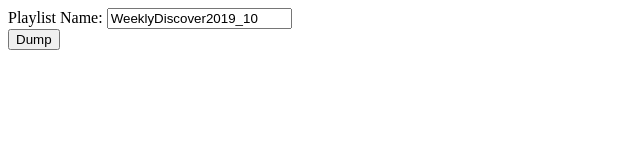
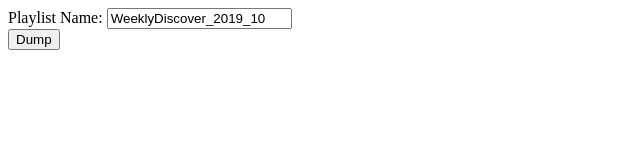
Before and after one commit to jacky9813/spotifyWeeklyDiscoverSaver, a plain HTML site: page index.html in a window 1280 px wide. Shown: the full height of the page, 0-640 px from the left. Drawn offline with Linux system fonts and the light colour scheme.

Commit message:
small change

```diff
--- a/index.html
+++ b/index.html
@@ -9,7 +9,7 @@
         Playlist Name: <input type="text" name="playlistName" id="playlistName" /><br>
         <button onclick="dumpWD()">Dump</button>
         <script>
-            document.getElementById("playlistName").value = "WeeklyDiscover" + (new Date()).format("Y_W");
+            document.getElementById("playlistName").value = "WeeklyDiscover_" + (new Date()).format("Y_W");
             function dumpWD(){
                 app.spotify.authorize(function(){
                     // Get playlist ID
```
